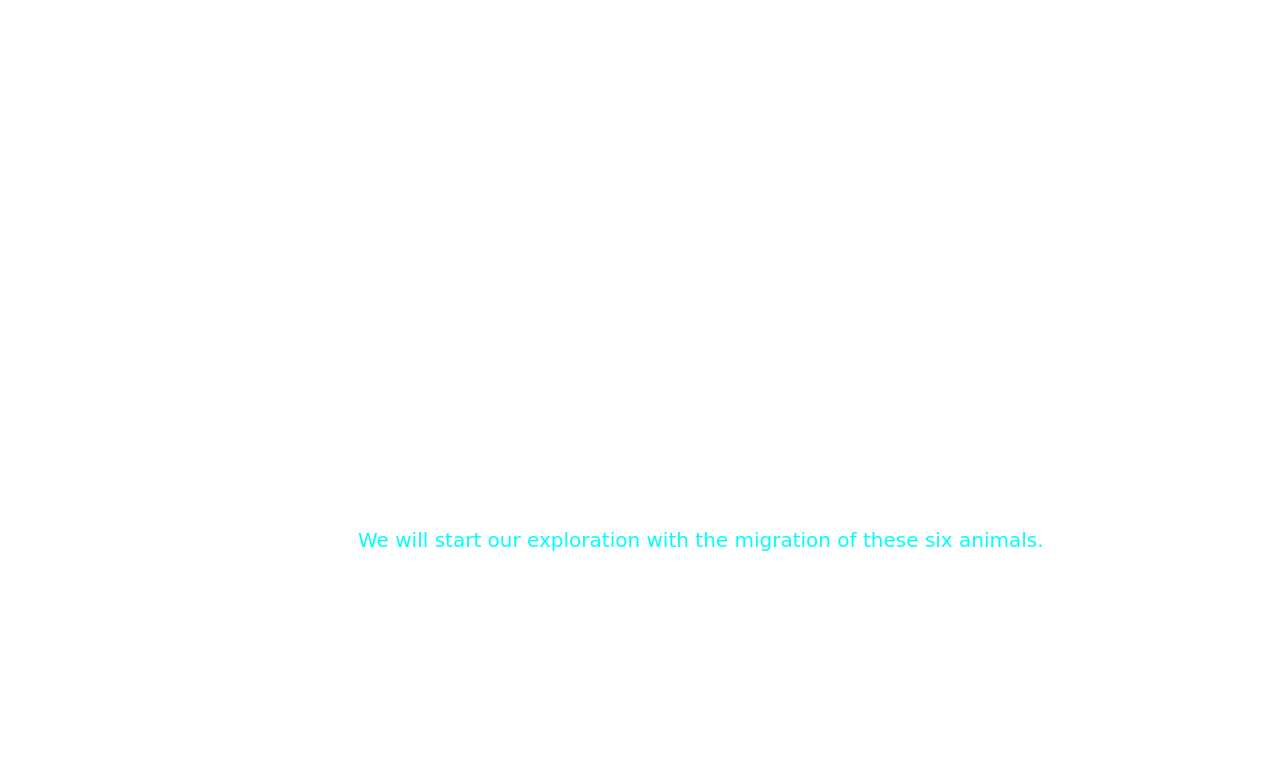
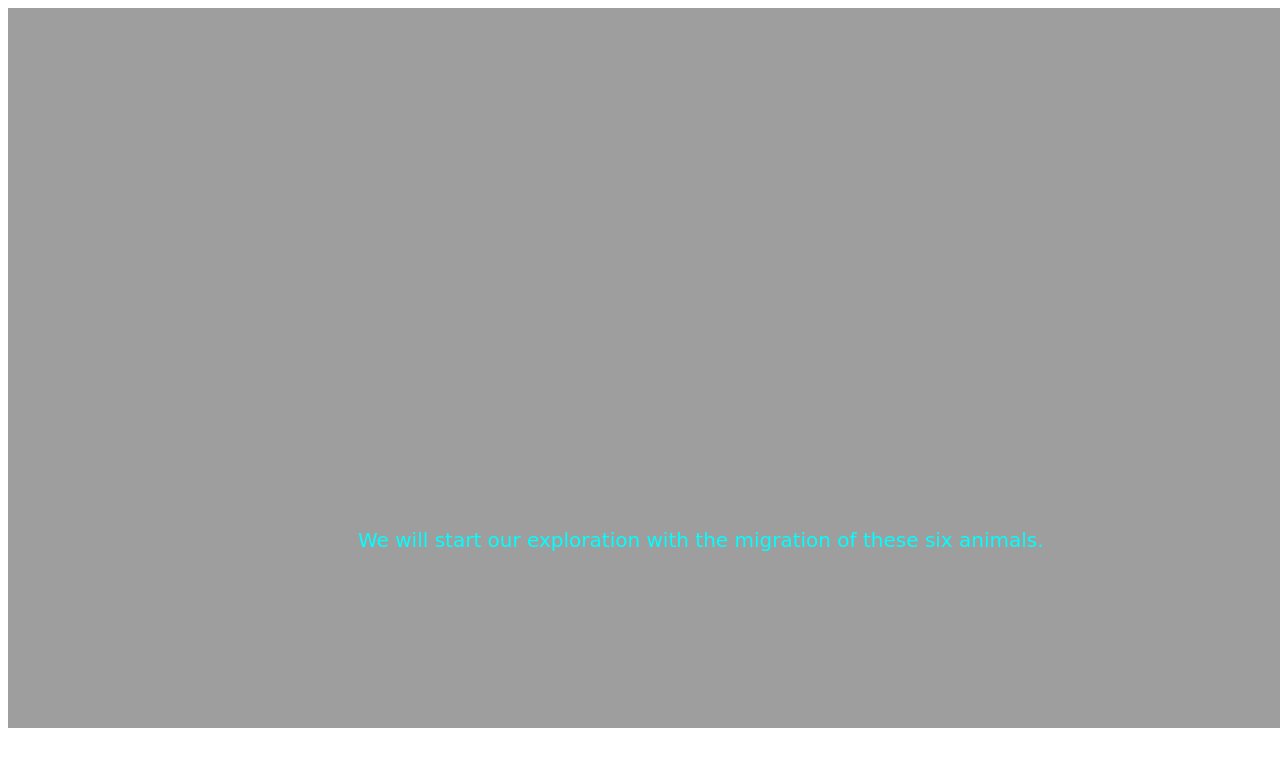
Before and after one commit to SHirui-0701/Sanxia-zhuang, a plain HTML site: page index.html in a window 1280 px wide. Drawn offline with Linux system fonts and the light colour scheme; the site is published under a folder, as on GitHub Pages, so addresses that start at the root find nothing; a web font is replaced by a local one.

Commit message:
Update style.css

```diff
--- a/CSS/style.css
+++ b/CSS/style.css
@@ -1,6 +1,6 @@
 @import url('https://fonts.googleapis.com/css2?family=Baloo+Tammudu+2&family=Mate+SC&display=swap');
 .background{
-    background-image: url('/images/containing\ World\ Mapcomp.gif');
+    background-image: url('../images/containing\ World\ Mapcomp.gif');
     width: 1280px;
     height: 720px;
     background-size: cover;
```
